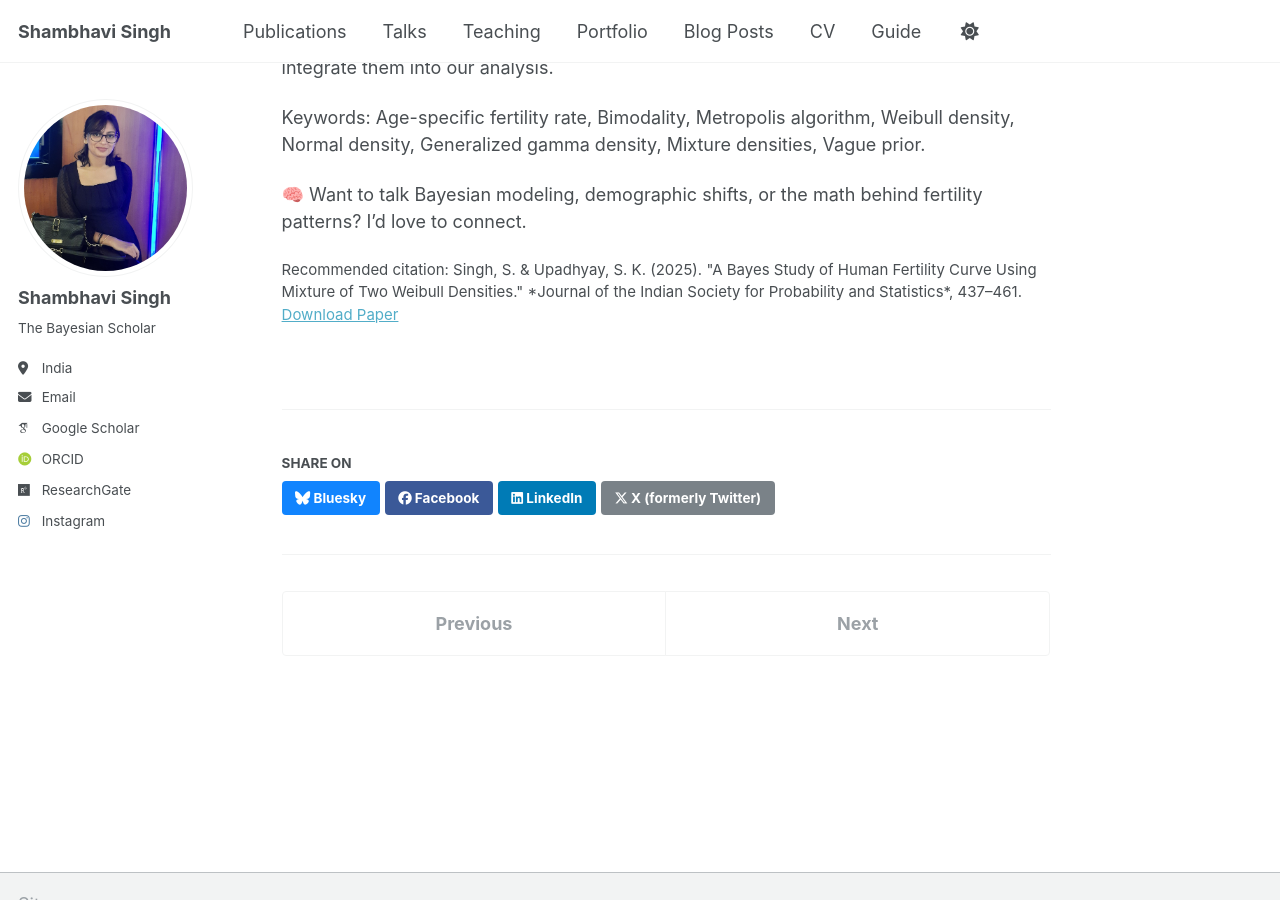
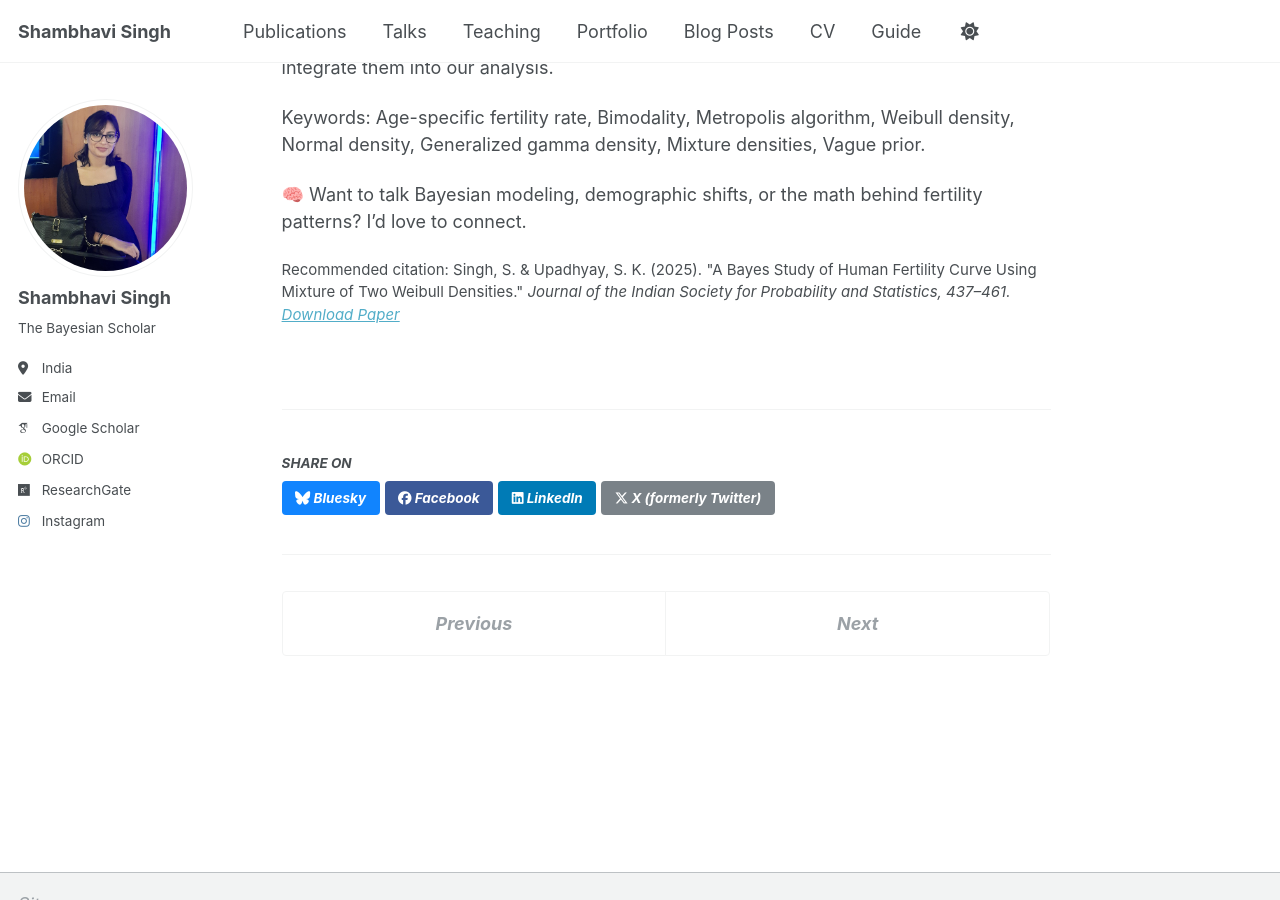
Before and after one commit to shambhavisingh010/shambhavisingh010.github.io, a Jekyll site: the page built from _publications/paper-21.md, in a window 1280 px wide and 900 px high, scrolled down 548 px. Built offline with Jekyll 4.4.1, drawn with Linux system fonts in a browser that asks for light colours; some web fonts are replaced.

```diff
--- a/_publications/paper-21.md
+++ b/_publications/paper-21.md
@@ -13,8 +13,7 @@ date: 2025-04-12
 venue: "Journal of the Indian Society for Probability and Statistics"
 paperurl: "https://doi.org/10.1007/s41096-025-00233-z"
 citation: >
-  Singh, S. & Upadhyay, S. K. (2025). "A Bayes Study of Human Fertility Curve Using Mixture of Two Weibull Densities."
-  *Journal of the Indian Society for Probability and Statistics*, 437–461.
+  Singh, S. & Upadhyay, S. K. (2025). "A Bayes Study of Human Fertility Curve Using Mixture of Two Weibull Densities." <i>Journal of the Indian Society for Probability and Statistics<i>, 437–461.
 ---
 
 
```
